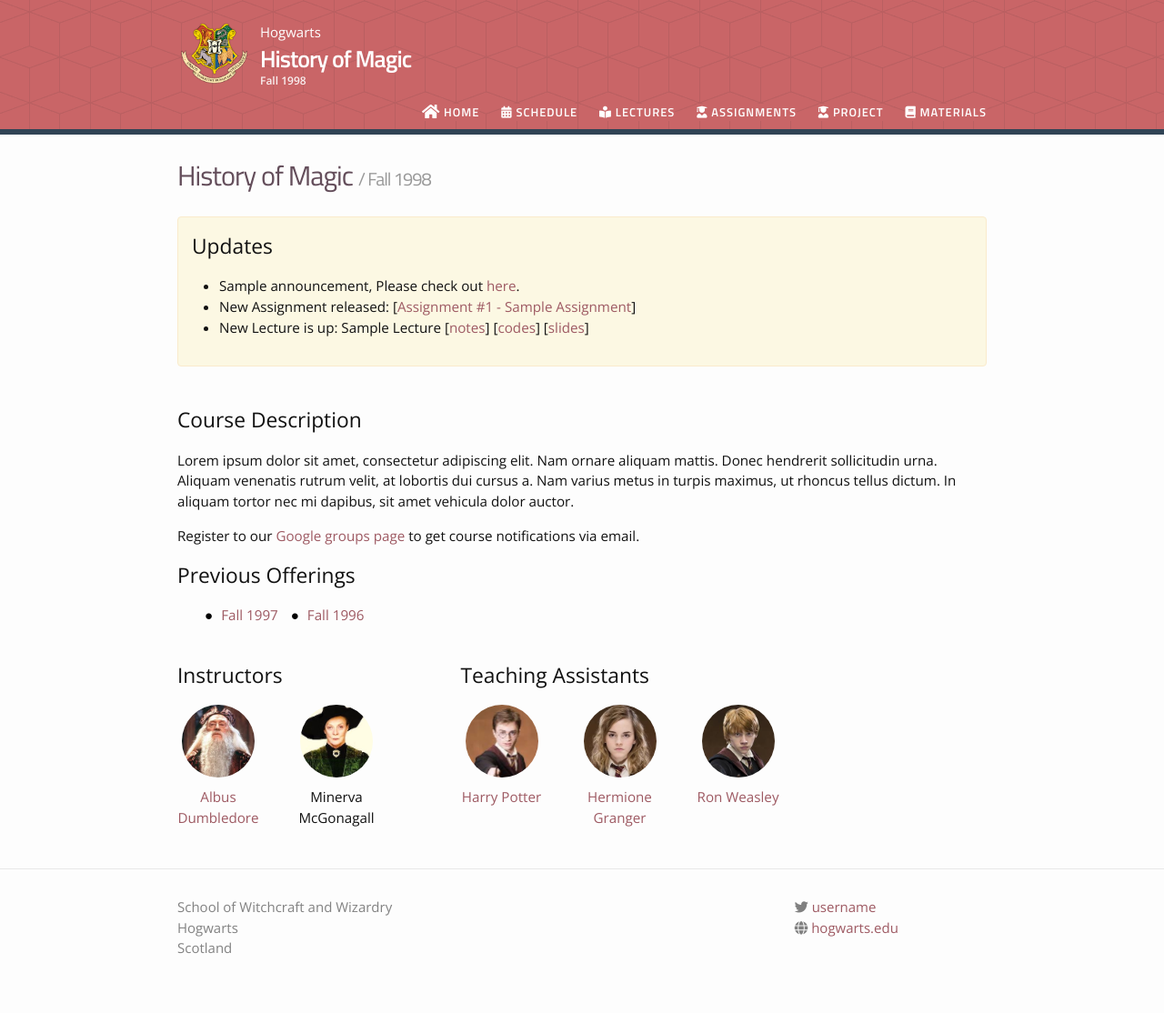
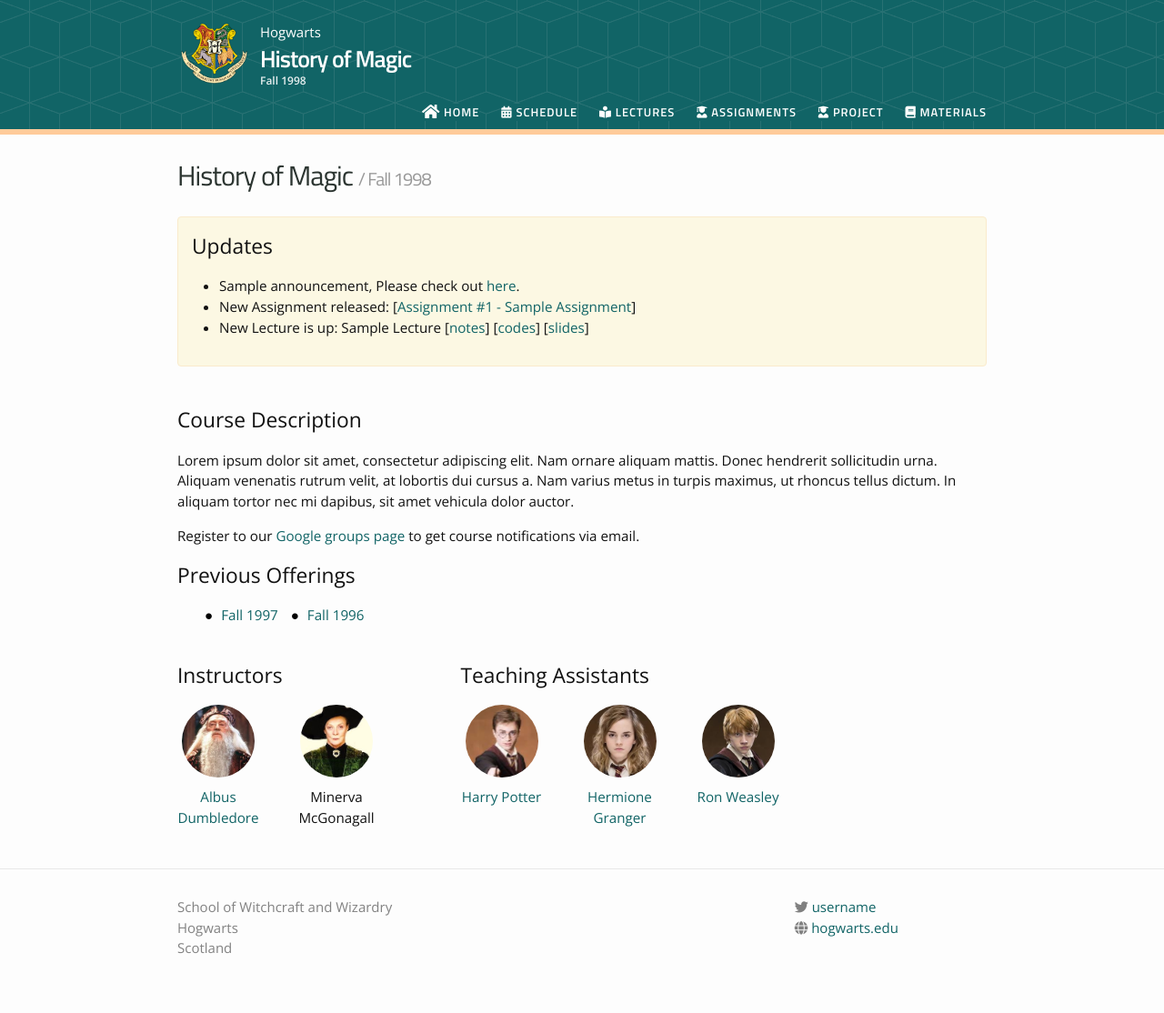
Before and after one commit to kazemnejad/jekyll-course-website-template, a Jekyll site: the page built from index.md, in a window 1280 px wide. Shown: the whole page at 91% size. Built offline with Jekyll 4.4.1, drawn with Linux system fonts in a browser that asks for light colours; nearby versions of some CDN libraries.

Commit message:
Enable an appropriate theme

```diff
--- a/_sass/_user_vars.scss
+++ b/_sass/_user_vars.scss
@@ -1,44 +1,43 @@
+// // theme #1
+// $primary-color:  #0077CC;
+// $accent-color: #f66733;
+// $title-color: #522d80;
+// $header-text-color: #fff;
+// $header-color: #336699;
+// $header-background-opacity: 0.5;
 
-$primary-color:  #0077CC;
-$accent-color: #f66733;
-$title-color: #522d80;
-$header-text-color: #fff;
+// // theme #2
+// $primary-color:  #c3073f;
+// $accent-color: #c3073f;
+// $title-color: #6f2232;
+// $header-text-color: #fff;
+// $header-color: #1a1a1d;
+// $header-background-opacity: 0.5;
 
-$header-color: #336699;
-$header-background-opacity: 0.5;
+// // theme #3
+// $primary-color:  #05386b;
+// $accent-color: #5cdb95;
+// $title-color: #379683;
+// $header-color: #05386b;
+// $header-text-color: #fff;
+// $header-background-opacity: 0.5;
 
-// theme #2
-$primary-color:  #c3073f;
-$accent-color: #c3073f;
-$title-color: #6f2232;
-$header-text-color: #fff;
-$header-color: #1a1a1d;
-$header-background-opacity: 0.5;
+// // theme #4
+// $primary-color:  #2236b4;
+// $accent-color: #f64c72;
+// $title-color: #553d67;
+// $header-color: #2236b4;
+// $header-text-color: #fff;
+// $header-background-opacity: 0.5;
 
-// theme #3
-$primary-color:  #05386b;
-$accent-color: #5cdb95;
-$title-color: #379683;
-$header-color: #05386b;
-$header-text-color: #fff;
-$header-background-opacity: 0.5;
-
-// theme #4
-$primary-color:  #2236b4;
-$accent-color: #f64c72;
-$title-color: #553d67;
-$header-color: #2236b4;
-$header-text-color: #fff;
-$header-background-opacity: 0.5;
-
-// theme #5
-$primary-color:  #9a1750;
-$accent-color: #ee4c7c;
-$title-color: #5d001e;
-$header-color: #e3e2df;
-$header-text-color: #9a1750;
-$header-background-opacity: 0.35;
-$header-background-invert: 100%;
+// // theme #5
+// $primary-color:  #9a1750;
+// $accent-color: #ee4c7c;
+// $title-color: #5d001e;
+// $header-color: #e3e2df;
+// $header-text-color: #9a1750;
+// $header-background-opacity: 0.35;
+// $header-background-invert: 100%;
 
 // theme #6
 $primary-color:  #116466;
@@ -49,47 +48,47 @@ $header-text-color: #fff;
 $header-background-opacity: 0.5;
 $header-background-invert: 0%;
 
-// theme #7
-$primary-color:  #994c5f;
-$accent-color: #da7b93;
-$title-color: #1c3334;
-$header-color: #2f4454;
-$header-text-color: #fff;
-$header-background-opacity: 0.6;
-$header-background-invert: 0%;
+// // theme #7
+// $primary-color:  #994c5f;
+// $accent-color: #da7b93;
+// $title-color: #1c3334;
+// $header-color: #2f4454;
+// $header-text-color: #fff;
+// $header-background-opacity: 0.6;
+// $header-background-invert: 0%;
 
-// theme #8
-$primary-color:  #668d8c;
-$accent-color: #254e58;
-$title-color: #1c3334;
-$header-color: #88bdbc;
-$header-text-color: #112d32;
-$header-background-opacity: 0.6;
-$header-background-invert: 100%;
+// // theme #8
+// $primary-color:  #668d8c;
+// $accent-color: #254e58;
+// $title-color: #1c3334;
+// $header-color: #88bdbc;
+// $header-text-color: #112d32;
+// $header-background-opacity: 0.6;
+// $header-background-invert: 100%;
 
-// theme #9
-$primary-color:  #29648a;
-$accent-color: #2e9cca;
-$title-color: #464866;
-$header-color: #25274d;
-$header-text-color: #dbdcec;
-$header-background-opacity: 0.4;
-$header-background-invert: 0%;
+// // theme #9
+// $primary-color:  #29648a;
+// $accent-color: #2e9cca;
+// $title-color: #464866;
+// $header-color: #25274d;
+// $header-text-color: #dbdcec;
+// $header-background-opacity: 0.4;
+// $header-background-invert: 0%;
 
-// theme #10
-$primary-color:  #374785;
-$accent-color: #f76c6c;
-$title-color: #b95050;
-$header-color: #a8d0e6;
-$header-text-color: #24305e;
-$header-background-opacity: 0.4;
-$header-background-invert: 100%;
+// // theme #10
+// $primary-color:  #374785;
+// $accent-color: #f76c6c;
+// $title-color: #b95050;
+// $header-color: #a8d0e6;
+// $header-text-color: #24305e;
+// $header-background-opacity: 0.4;
+// $header-background-invert: 100%;
 
-// theme #11
-$primary-color:  #9e5a63;
-$accent-color: #314455;
-$title-color: #644e5b;
-$header-color: #c96567;
-$header-text-color: #fff;
-$header-background-opacity: 0.4;
-$header-background-invert: 100%;
+// // theme #11
+// $primary-color:  #9e5a63;
+// $accent-color: #314455;
+// $title-color: #644e5b;
+// $header-color: #c96567;
+// $header-text-color: #fff;
+// $header-background-opacity: 0.4;
+// $header-background-invert: 100%;
```
